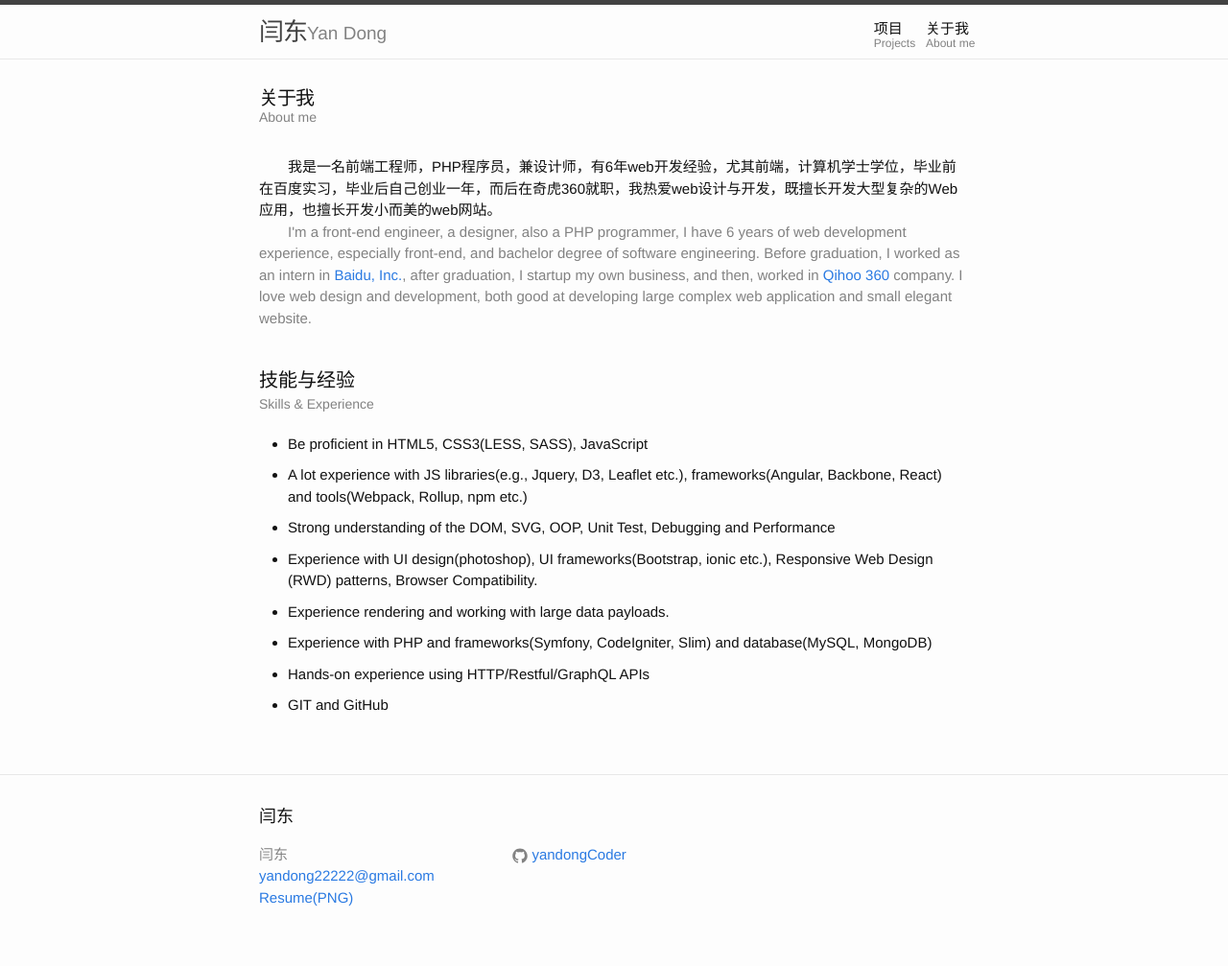
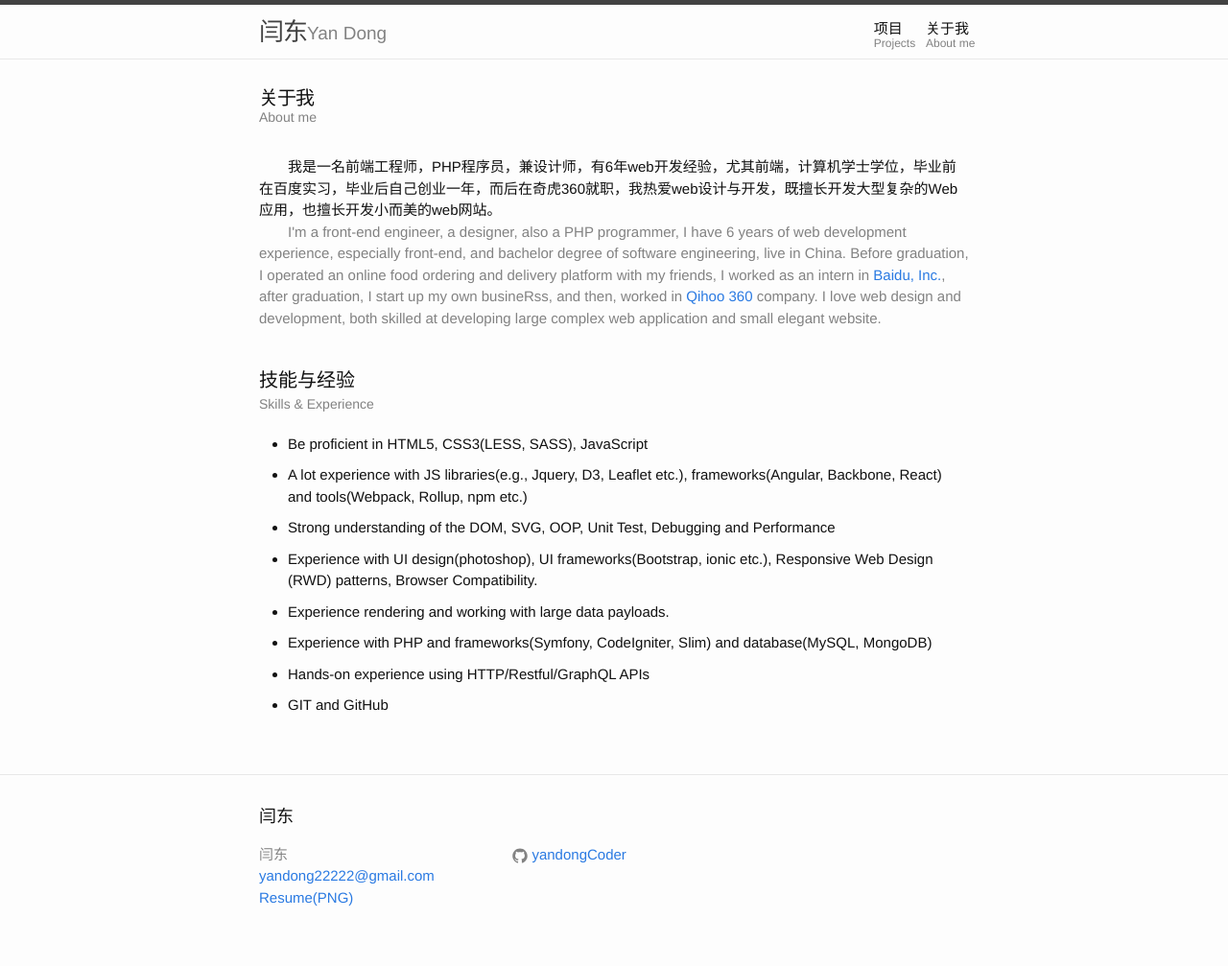
Before and after one commit to yandongCoder/yandongCoder.github.io, a Jekyll site: the page built from about.html, in a window 1280 px wide. Shown: the whole page at 96% size. Built offline with Jekyll 4.4.1, drawn with Linux system fonts in a browser that asks for light colours.

Commit message:
Update posts.

```diff
--- a/_posts/2017-03-21-forty7.html
+++ b/_posts/2017-03-21-forty7.html
@@ -8,7 +8,7 @@
 categories: jekyll update
 ---
 <p><i>Forty7书城，基于Angular、Ionic、Phonegap开发的Hybrid应用，不过因为后来去360工作，没有好好运营。</i></p>
-<p class="translation"><i>Forty7 Bookstore, A bookstore for programmers, a hybrid mobile app besed on Angular, Ionic, and PhoneGap.</i></p>
+<p class="translation"><i>Forty7 Bookstore, A bookstore for programmers, a hybrid mobile app based on Angular, Ionic, and PhoneGap.</i></p>
 <div>
     <a href="/images/others/Forty7.png" target="_blank">
         <img width="735" src="/images/others/Forty7.png"/>
--- a/_posts/2017-03-21-ledSystem.html
+++ b/_posts/2017-03-21-ledSystem.html
@@ -3,7 +3,7 @@
 title:  "LED显示屏远程管理平台"
 description: "基于web的LED显示管理平台。"
 englishTitle: "LED display remote management website"
-englishDescription: "A LED display content management platform besed on web."
+englishDescription: "A LED display content management platform based on web."
 date:   2017-03-21 17:46:29 +0800
 categories: jekyll update
 ---
--- a/_posts/2017-03-22-smartsense.html
+++ b/_posts/2017-03-22-smartsense.html
@@ -8,7 +8,7 @@
 categories: jekyll update
 ---
 <p>这套平台是我基于<a href="{{base}}/projects/2017/03/22/won-the-prize.html">世界遗产监测预警</a>项目中的积累，是一套概念先进的物联网监测平台，软件由我自己开发而成，硬件基于西班牙的<a href="http://www.libelium.com/" target="_blank">Liblium</a>系列产品。</p>
-<p class="translation">This platform was a wireless sensor network monitoring platform, based on the accumulation of previous projects, the software was developed by myself, and the hardware was besed on <a href="http://www.libelium.com/" target="_blank">Liblium</a>.</p>
+<p class="translation">This platform was a wireless sensor network monitoring platform, based on the accumulation of previous projects, the software was developed by myself, and the hardware was based on <a href="http://www.libelium.com/" target="_blank">Liblium</a>.</p>
 <p><i>根据之前项目的积累，我提出了这个架构。</i></p>
 <p class="translation"><i>According to the accumulation of previous projects, I made this framework.</i></p>
 <div>
--- a/about.html
+++ b/about.html
@@ -8,10 +8,10 @@
 
 
 <p>我是一名前端工程师，PHP程序员，兼设计师，有6年web开发经验，尤其前端，计算机学士学位，毕业前在百度实习，毕业后自己创业一年，而后在奇虎360就职，我热爱web设计与开发，既擅长开发大型复杂的Web应用，也擅长开发小而美的web网站。</p>
-<p class="translation">I'm a front-end engineer, a designer, also a PHP programmer, I have 6 years of web development experience, especially front-end, and bachelor degree of software engineering.
-    Before graduation, I worked as an intern in <a href="http://ir.baidu.com/phoenix.zhtml?c=188488&p=irol-irhome" target="_blank">Baidu, Inc.</a>,
-    after graduation, I startup my own business, and then, worked in <a href="https://www.360totalsecurity.com/en/about/" target="_blank">Qihoo 360</a> company.
-    I love web design and development, both good at developing large complex web application and small elegant website.
+<p class="translation">I'm a front-end engineer, a designer, also a PHP programmer, I have 6 years of web development experience, especially front-end, and bachelor degree of software engineering, live in China.
+    Before graduation, I operated an online food ordering and delivery platform with my friends, I worked as an intern in <a href="http://ir.baidu.com/phoenix.zhtml?c=188488&p=irol-irhome" target="_blank">Baidu, Inc.</a>,
+    after graduation, I start up my own busineRss, and then, worked in <a href="https://www.360totalsecurity.com/en/about/" target="_blank">Qihoo 360</a> company.
+    I love web design and development, both skilled at developing large complex web application and small elegant website.
     </a></p>
 
 <br/>
```
